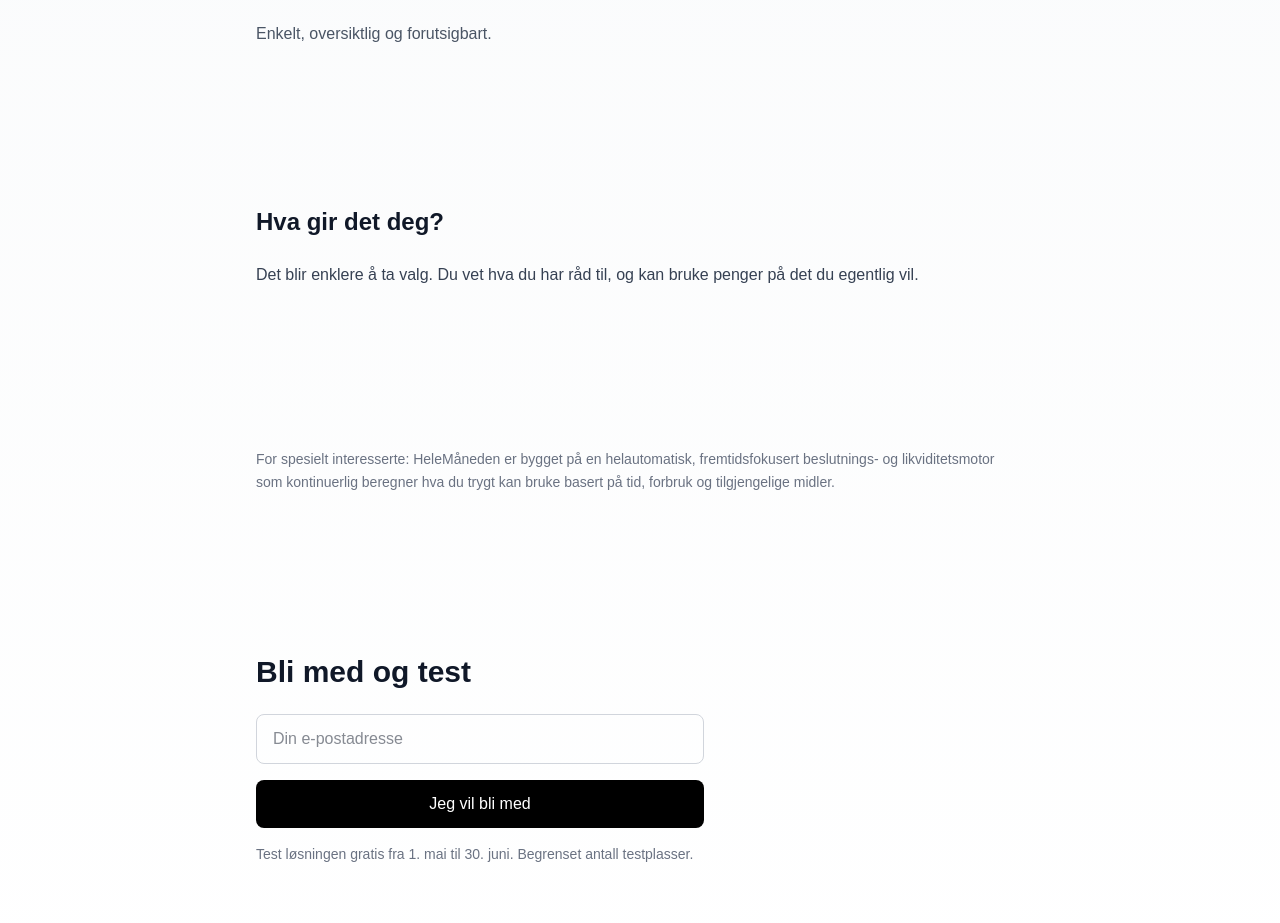
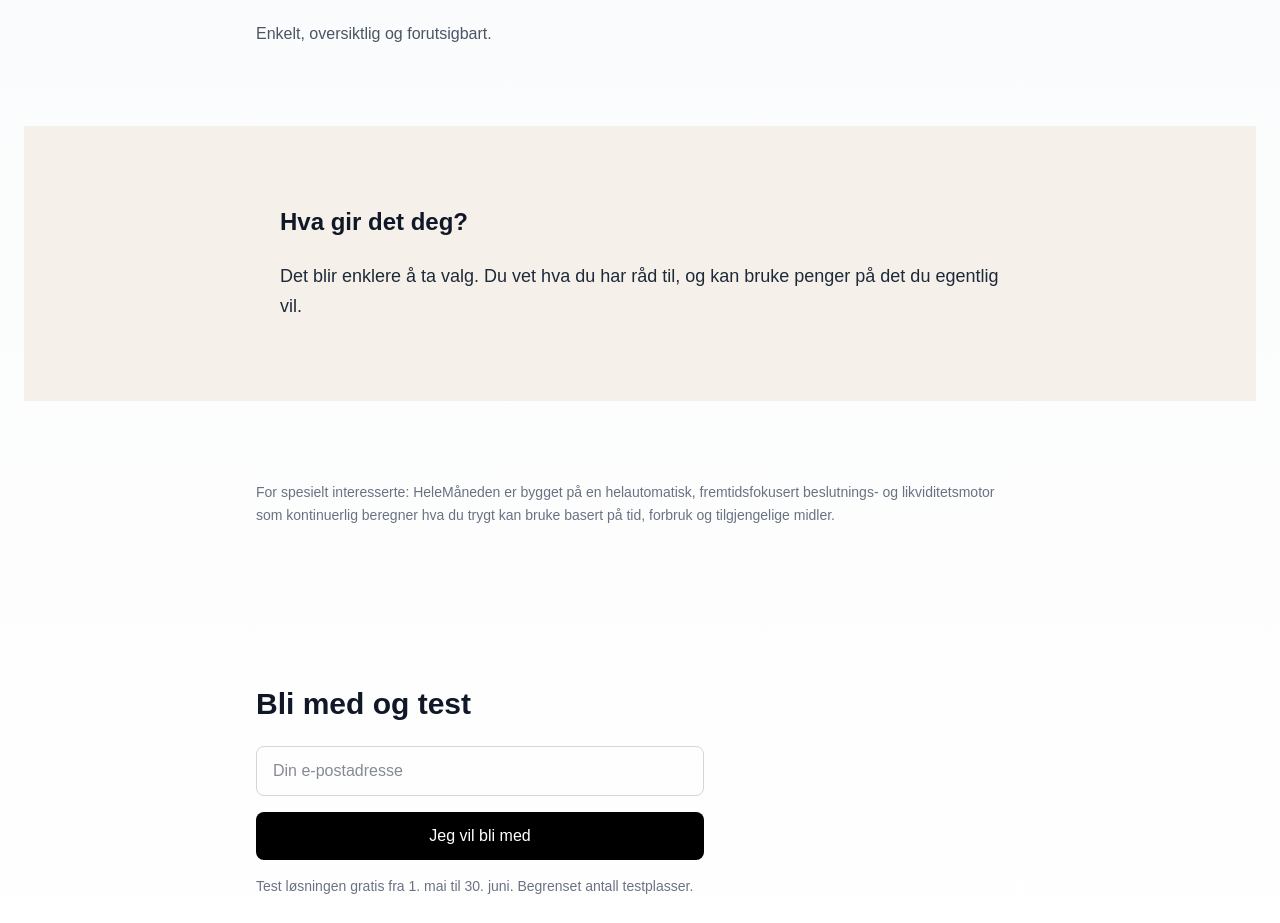
Before and after one commit to ivarkjell-dotcom/helemaneden-landing, a Next.js app: page / in a window 1280 px wide. Shown: the part 1900-2823 px from the top of the page. Built offline with nearby package versions, Linux system fonts and the light colour scheme.

Commit message:
value section highlight

```diff
--- a/app/page.tsx
+++ b/app/page.tsx
@@ -152,14 +152,18 @@ export default function Home() {
       </section>
 
       {/* VALUE */}
-      <section className="max-w-3xl mx-auto w-full py-20 text-left">
+      {/* VALUE */}
+      <section className="w-full py-20 bg-[#F5F1EA]">
+      <div className="max-w-3xl mx-auto px-6 text-left">
         <h2 className="text-2xl font-semibold mb-6">
           Hva gir det deg?
         </h2>
 
-        <p className="text-gray-700 leading-relaxed">
-          Det blir enklere å ta valg. Du vet hva du har råd til, og kan bruke penger på det du egentlig vil.
-        </p>
+        <p className="text-gray-800 text-lg leading-relaxed">
+  Det blir enklere å ta valg.
+  Du vet hva du har råd til, og kan bruke penger på det du egentlig vil.
+</p>
+        </div>
       </section>
 
       {/* FLAKLYPA / TECH */}
```
